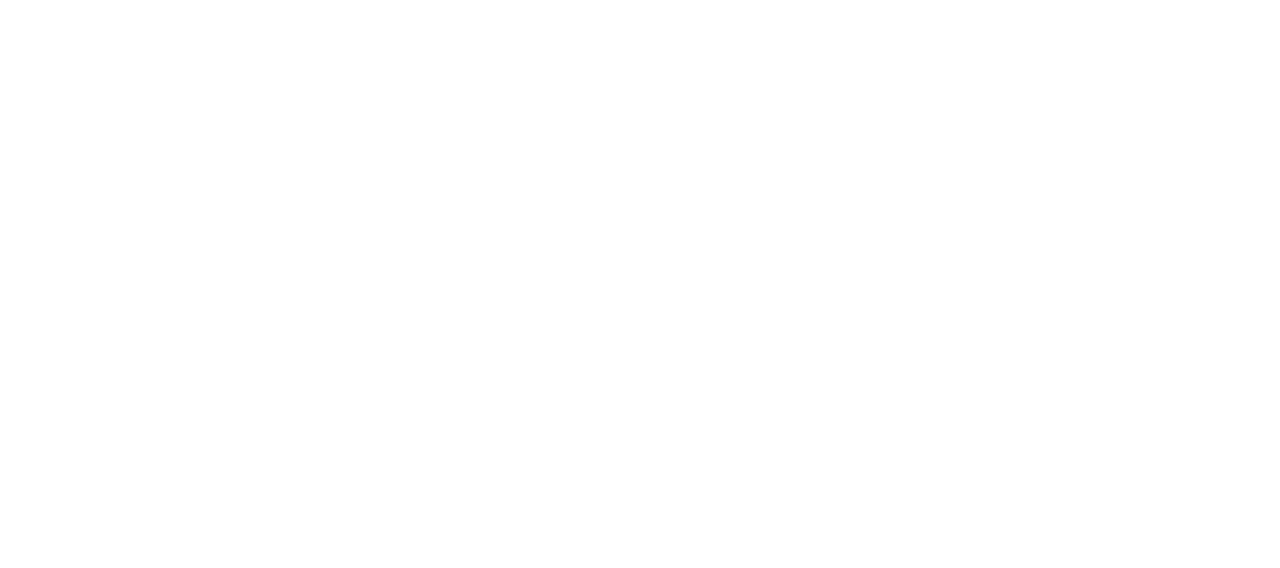
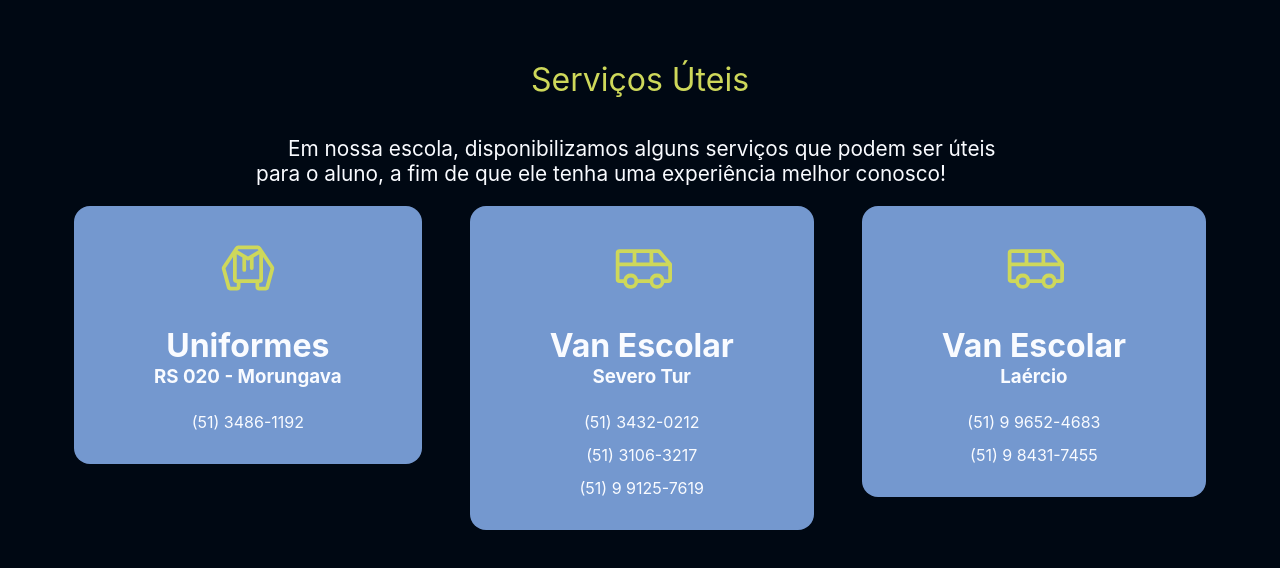
Before and after one commit to uLinck/cmec-project, a React (Create React App) app in the folder Front/: page / in a window 1280 px wide. Shown: the part 3324-3892 px from the top of the page. Before the commit the page ends 3682 px from the top, so only its background shows below. Built offline with nearby package versions, Linux system fonts and the light colour scheme.

Commit message:
✨[CMEC-11] - Finished UsefulServices page!

```diff
--- /dev/null
+++ b/Front/src/Components/Sections/UsefulServices/index.tsx
@@ -0,0 +1,69 @@
+import { Box } from "@mui/material"
+import colors from "../../../Styles/colors"
+import { Service } from "./service"
+import { Hoodie, Hourglass, Van } from "@phosphor-icons/react"
+import { Fade } from "react-awesome-reveal"
+
+export const UsefulServices = () => {
+    return (
+        <Box
+            sx={{
+                backgroundColor: colors.neutral100,
+                maxWidth: "100vw",
+                display: "flex",
+                justifyContent: "center",
+                flexDirection: "column",
+                alignItems: "center",
+                paddingY: "60vh",
+            }}
+        >
+            <Box
+                sx={{
+                    display: "flex",
+                    flexDirection: "column",
+                    alignItems: "center",
+                    alignSelf: "center",
+                    width: "60%",
+                }}
+            >
+                <h1
+                    style={{
+                        color: colors.accent100,
+                        marginBottom: "1rem",
+                        fontWeight: "normal"
+                    }}
+                >
+                    Serviços Úteis
+                </h1>
+                <p
+                    style={{
+                        color: colors.neutral0,
+                        fontSize: "1.3em",
+                        textIndent: 32
+                    }}
+                >
+                    Em nossa escola, disponibilizamos alguns serviços que podem ser úteis para o aluno, a fim de que ele tenha uma experiência melhor conosco!
+                </p>
+            </Box>
+            <Box
+                sx={{
+                    width: "100%",
+                    display: "flex",
+                    justifyContent: "center",
+                    alignItems: "flex-start",
+                    gap: "3rem",
+                }}
+            >
+                <Fade
+                    direction="up"
+                    cascade
+                    damping={0.2}
+                >
+                    <Service icon={<Hoodie size={60} color={colors.accent100} />} name="Uniformes" personName="RS 020 - Morungava" contacts={["(51) 3486-1192"]} />
+                    <Service icon={<Van size={60} color={colors.accent100} />} name="Van Escolar" personName="Severo Tur" contacts={["(51) 3432-0212", "(51) 3106-3217", "(51) 9 9125-7619"]} />
+                    <Service icon={<Van size={60} color={colors.accent100} />} name="Van Escolar" personName="Laércio" contacts={["(51) 9 9652-4683", "(51) 9 8431-7455"]} />
+                </Fade>
+            </Box>
+        </Box >
+    )
+}
--- /dev/null
+++ b/Front/src/Components/Sections/UsefulServices/service.tsx
@@ -0,0 +1,48 @@
+import { Box } from "@mui/material"
+import colors from "../../../Styles/colors"
+
+type TServiceData = {
+    icon: JSX.Element
+    name: string
+    personName?: string
+    contacts: string[]
+}
+
+export const Service = (data: TServiceData) => {
+    return (
+        <Box
+            sx={{
+                minHeight: "20vh",
+                backgroundColor: colors.primary60,
+                display: "flex",
+                flexDirection: "column",
+                color: colors.neutral0,
+                paddingX: "5rem",
+                paddingY: "2rem",
+                borderRadius: "1rem",
+                textAlign: "center",
+            }}
+        >
+            <Box
+                sx={{
+                    marginBottom: "1.5rem",
+                }}
+            >
+                <Box sx={{ marginBottom: "1.5rem" }}>
+                    {data.icon}
+                </Box>
+                <h1 style={{ margin: "0" }}>{data.name}</h1>
+                <h3 style={{ margin: "0" }}>{data.personName}</h3>
+            </Box>
+            <Box
+                sx={{
+                    display: "flex",
+                    flexDirection: "column",
+                    gap: "0.8rem"
+                }}
+            >
+                {data.contacts.map(c => <p style={{ margin: "0" }}>{c}</p>)}
+            </Box>
+        </Box>
+    )
+}
--- a/Front/src/Pages/Home/index.tsx
+++ b/Front/src/Pages/Home/index.tsx
@@ -1,5 +1,6 @@
 import { Box } from "@mui/material";
 import { Infraestructure } from "../../Components/Sections/Infraestructure";
+import { UsefulServices } from "../../Components/Sections/UsefulServices";
 
 const Home = () => {
     return (
@@ -11,7 +12,7 @@
             <Box sx={{ height: "100vh" }} />
             <Box sx={{ height: "100vh" }} />
             <Infraestructure />
-            <Box sx={{ height: "100vh" }} />
+            <UsefulServices />
         </Box>
     )
 }
```
